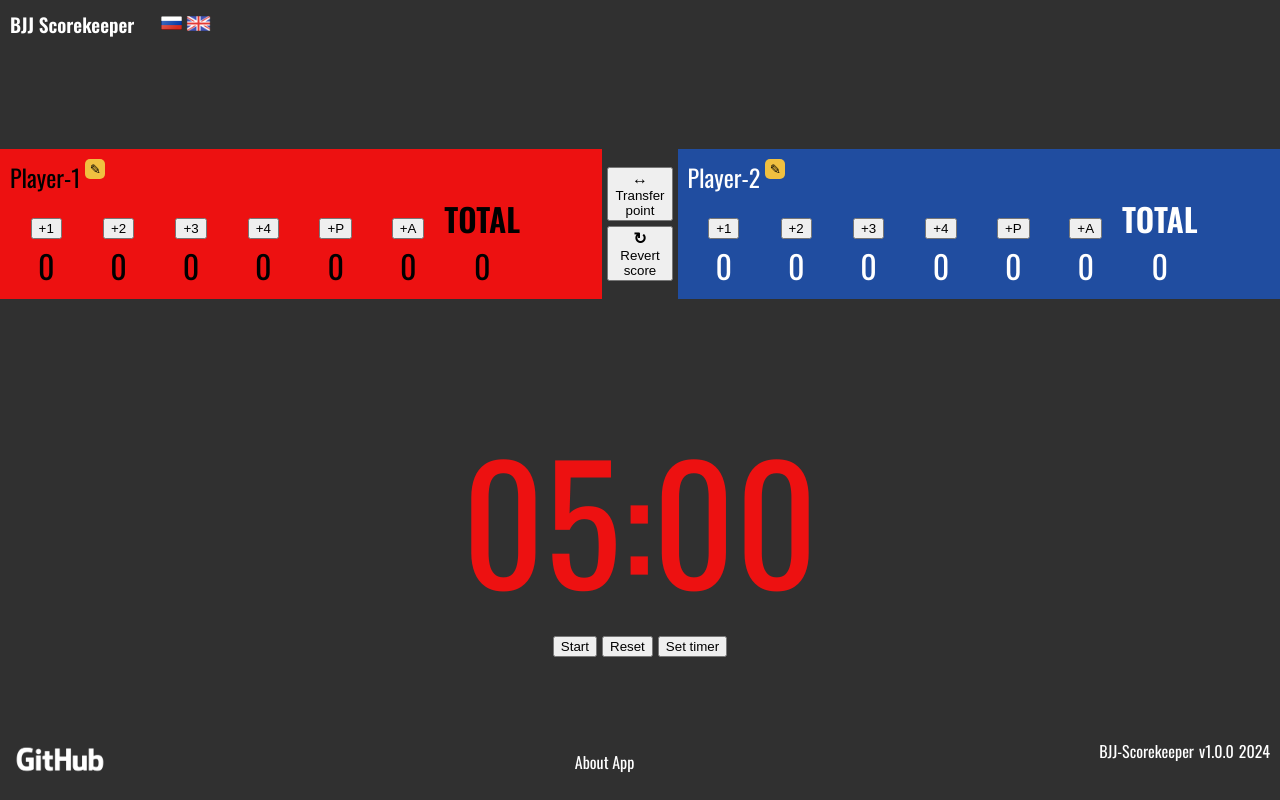
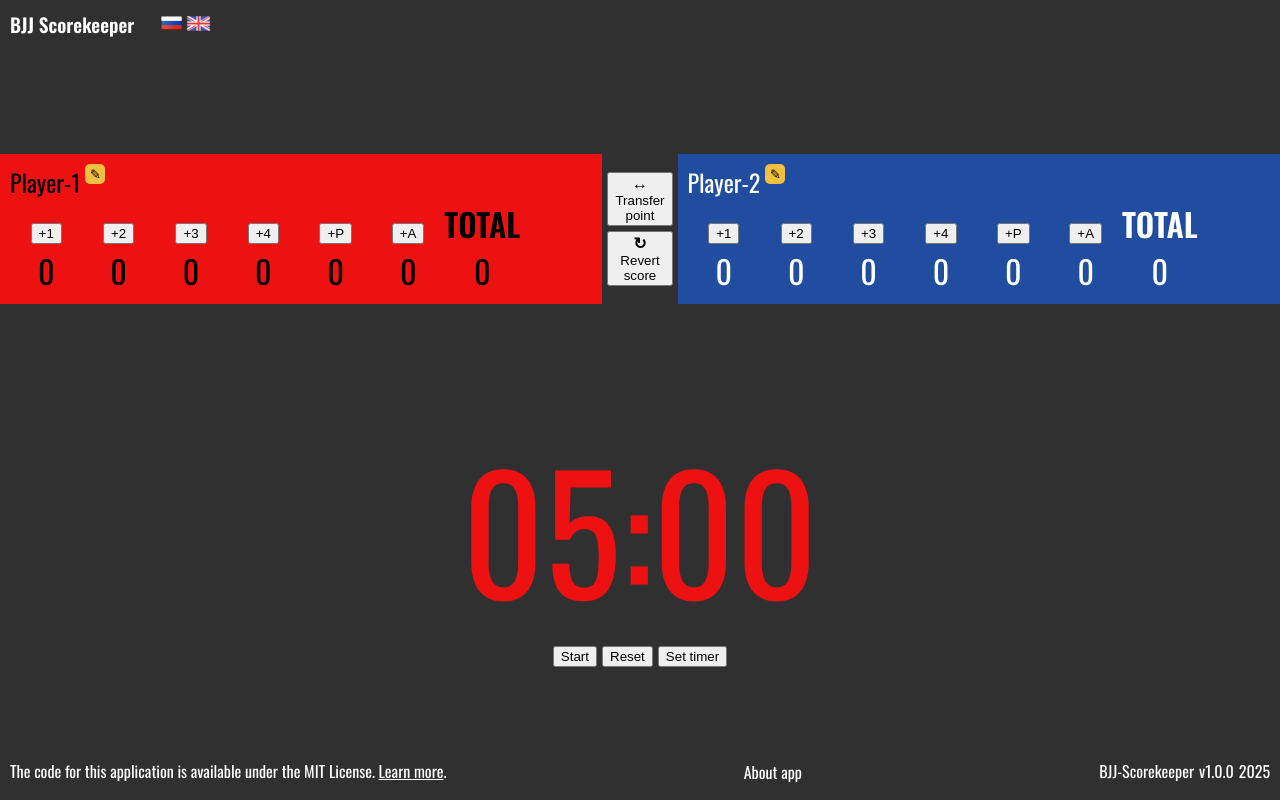
Before and after one commit to Maracash41/BJJ-Scorekeeper, a React (Vite) app: page / in a window 1280 px wide. Built offline with nearby package versions, Linux system fonts and the light colour scheme.

Commit message:
feat: add footer translations

```diff
--- a/src/components/About/about.module.css
+++ b/src/components/About/about.module.css
@@ -9,6 +9,10 @@
 
 .aboutContent {
   text-align: start;
+}
+
+.aboutContactsLinksList {
+  list-style: none;
 }
 
 .aboutContactsLinksItemContainer {
--- a/src/components/Footer/Footer.tsx
+++ b/src/components/Footer/Footer.tsx
@@ -1,10 +1,11 @@
 import React, { useState } from "react";
 import classes from "./footer.module.css";
-import githubLogo from "../../assets/github_logo.png";
 import About from "../About/About";
 import Modal from "../Modal/Modal";
+import { useLanguage } from "../../utils/LanguageContext";
 const Footer: React.FC = () => {
   const [isModalOpen, setIsModalOpen] = useState(false);
+  const { getTranslation } = useLanguage();
 
   const closeModal = () => {
     setIsModalOpen((prev) => !prev);
@@ -20,25 +21,28 @@ const Footer: React.FC = () => {
         <Modal isOpen={isModalOpen} onClose={closeModal}>
           <About />
         </Modal>
-      ) : (
-        ""
-      )}
+      ) : null}
       <div className={classes.footerContent}>
-        <div className={classes.footerAuthor}>
-          <a
-            href="https://github.com/Maracash41"
-            className={classes.footerAuthorLink}
-          >
-            <img src={githubLogo} alt="" className={classes.footerAuthorIcon} />
-          </a>
+        <div className={classes.footerLicense}>
+          <p className={classes.footerLicenseText}>
+            {getTranslation("license")}
+            <a
+              className={classes.footerLicenseTextLink}
+              href="https://opensource.org/licenses/MIT"
+              target="_blank"
+            >
+              {getTranslation("licenseMore")}
+            </a>
+            .
+          </p>
         </div>
         <button className={classes.footerAboutButton} onClick={openAboutModal}>
-          About App
+          {getTranslation("aboutLink")}
         </button>
         <div className={classes.footerAboutApp}>
           <p className={classes.footerAboutAppName}>BJJ-Scorekeeper</p>
           <p className={classes.footerAboutAppVersion}>v1.0.0</p>
-          <p className={classes.footerAboutAppYear}>2024</p>
+          <p className={classes.footerAboutAppYear}>2025</p>
         </div>
       </div>
     </footer>
--- a/src/components/Footer/footer.module.css
+++ b/src/components/Footer/footer.module.css
@@ -21,17 +21,29 @@
   cursor: pointer;
 }
 
-.footerAuthorLink {
+.footerLicense {
+  max-width: 500px;
   color: inherit;
 }
 
-.footerAuthorIcon {
-  max-width: 100px;
+.footerLicenseText {
+  text-align: center;
+}
+
+.footerLicenseTextLink {
+  color: inherit;
 }
 
 .footerAboutApp {
   display: flex;
   gap: 5px;
+}
+
+@media screen and (max-width: 900px) {
+  .footerContent {
+    flex-direction: column;
+    align-items: center;
+  }
 }
 
 @media screen and (max-width: 500px) {
@@ -43,9 +55,3 @@
     padding: 0px;
   }
 }
-@media screen and (max-width: 456px) {
-  .footerContent {
-    flex-direction: column;
-    align-items: center;
-  }
-}
--- /dev/null
+++ b/src/translations/footerTranslations.ts
@@ -0,0 +1,17 @@
+const footerTranslations = {
+  en: {
+    license:
+      "The code for this application is available under the MIT License. ",
+    licenseMore: "Learn more",
+    aboutLink: "About app",
+  },
+  ru: {
+    license: "Код этого приложения доступен под лицензией MIT. ",
+    licenseMore: "Подробнее",
+    aboutLink: "О приложении",
+  },
+};
+
+export type footerTranslationsKeys = "license" | "licenseMore" | "aboutLink";
+
+export default footerTranslations;
--- a/src/translations/translations.ts
+++ b/src/translations/translations.ts
@@ -2,6 +2,7 @@ import aboutTranslations from "./aboutTranslations";
 import scoreboardTranslations from "./scoreboardTranslations";
 import timerTranslations from "./timerTranslations";
 import modalTranslations from "./modalTranslations";
+import footerTranslations from "./footerTranslations";
 
 const translations = {
   en: {
@@ -9,12 +10,14 @@ const translations = {
     ...scoreboardTranslations.en,
     ...timerTranslations.en,
     ...modalTranslations.en,
+    ...footerTranslations.en,
   },
   ru: {
     ...aboutTranslations.ru,
     ...scoreboardTranslations.ru,
     ...timerTranslations.ru,
     ...modalTranslations.ru,
+    ...footerTranslations.ru,
   },
 };
 
--- a/src/translations/translationsKeys.ts
+++ b/src/translations/translationsKeys.ts
@@ -1,4 +1,5 @@
 import { aboutTranslationsKeys } from "./aboutTranslations";
+import { footerTranslationsKeys } from "./footerTranslations";
 import { modalTranslationsKeys } from "./modalTranslations";
 import { scoreboardTranslationsKeys } from "./scoreboardTranslations";
 import { timerTranslationsKeys } from "./timerTranslations";
@@ -7,4 +8,5 @@ export type translationsKeys =
   | aboutTranslationsKeys
   | scoreboardTranslationsKeys
   | timerTranslationsKeys
-  | modalTranslationsKeys;
+  | modalTranslationsKeys
+  | footerTranslationsKeys;
```
Also changed, not shown: src/assets/github_logo.png (deleted).
